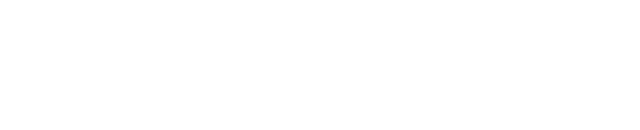
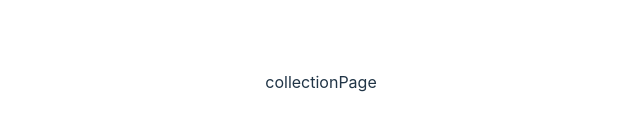
Before and after one commit to Rustam200391/document__helper, a React (Vite) app: page /collectionPage in a window 1280 px wide. Before the commit this address had no page. Shown: the part 318-448 px from the top of the page, without its empty margins (319-959 px from the left). Built offline with nearby package versions, Linux system fonts and the light colour scheme.

Commit message:
add new page in app commit

```diff
--- a/src/App.jsx
+++ b/src/App.jsx
@@ -3,6 +3,7 @@ import { BrowserRouter as Router, Routes, Route } from "react-router-dom";
 import { Login } from "./pages/login/Login";
 import { QPage } from "./pages/questionPage/questionPage";
 import { MPage } from "./pages/mainPage/mainPage";
+import { CollectionPage } from "./pages/collectDocPage/collectionPage";
 import "../src/styles/App.css";
 
 function App() {
@@ -11,10 +12,11 @@ function App() {
       <Router>
         <Fragment>
           <Routes>
-            <Route path="/main" element={<MPage />} />
+            <Route path="/mainpage" element={<MPage />} />
             <Route path="/" element={<Login />} />
 
             <Route path="/qpage" element={<QPage />} />
+            <Route path="/collectionPage" element={<CollectionPage />} />
           </Routes>
         </Fragment>
       </Router>
--- /dev/null
+++ b/src/pages/collectDocPage/collectionPage.jsx
@@ -0,0 +1,8 @@
+import React from "react";
+import style from "./style.module.scss";
+
+export const CollectionPage = () => {
+    return (
+        <div className={style.header}>collectionPage</div>
+    )
+};
--- /dev/null
+++ b/src/pages/collectDocPage/style.module.scss
@@ -0,0 +1,3 @@
+.header {
+    display: flex;
+}
```
